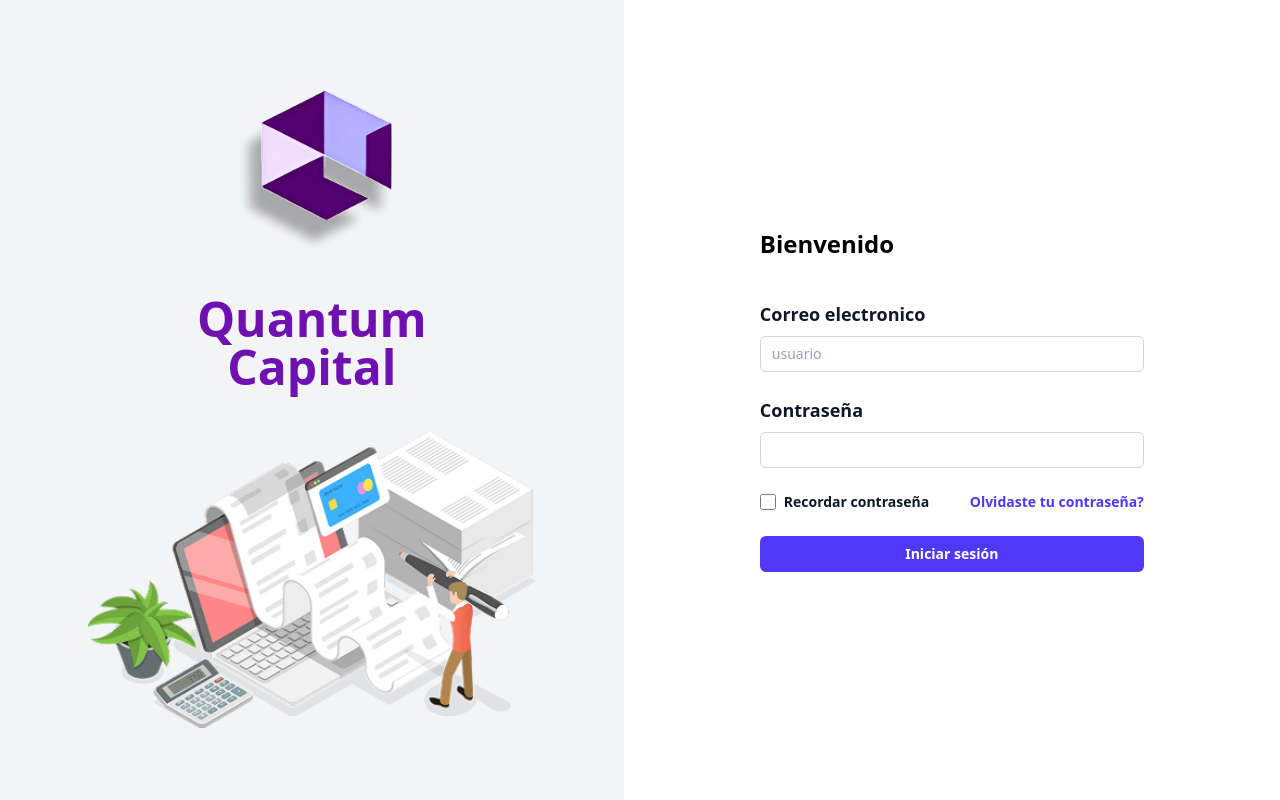
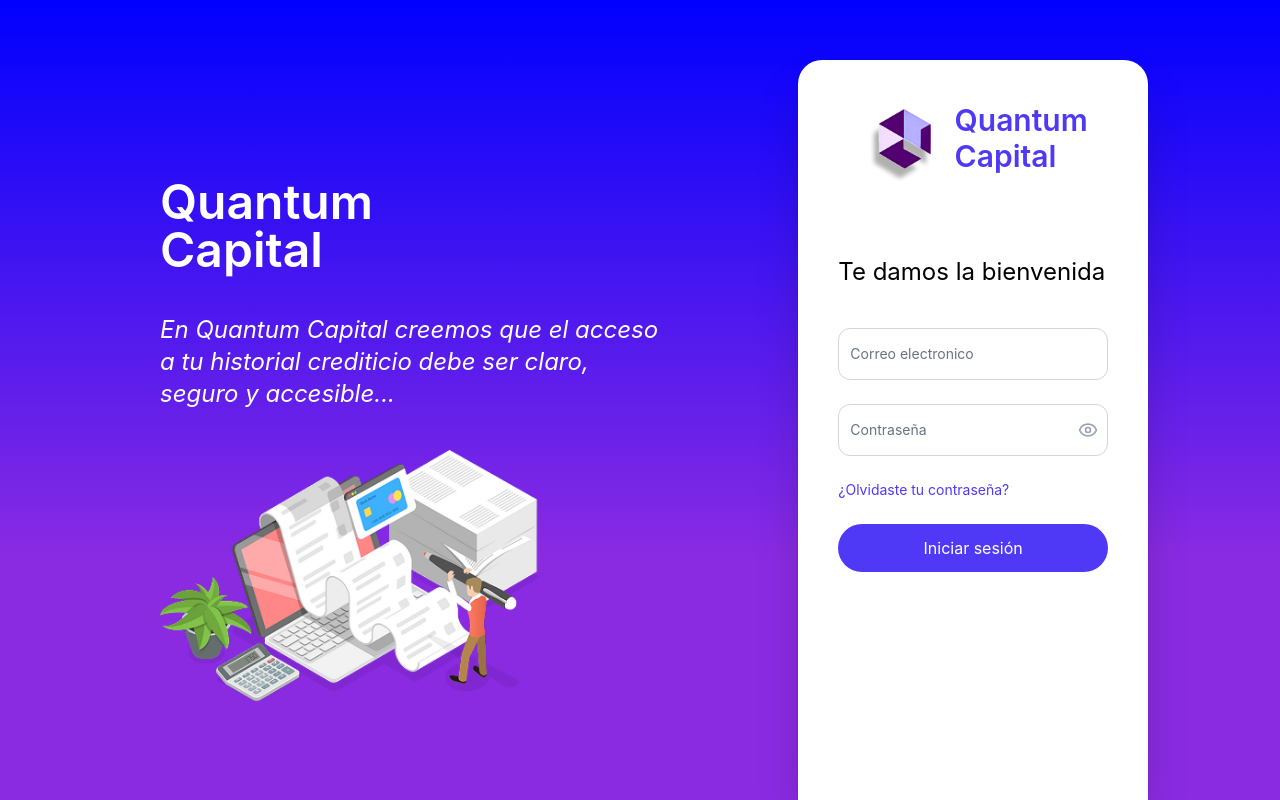
Before and after one commit to basgomcesar/quantumcapitalapp, a Next.js app: page /login in a window 1280 px wide. Built offline with nearby package versions, Linux system fonts and the light colour scheme.

Commit message:
new login style

```diff
--- a/package.json
+++ b/package.json
@@ -9,9 +9,10 @@
     "lint": "next lint"
   },
   "dependencies": {
+    "lucide-react": "^0.507.0",
+    "next": "15.3.1",
     "react": "^19.0.0",
-    "react-dom": "^19.0.0",
-    "next": "15.3.1"
+    "react-dom": "^19.0.0"
   },
   "devDependencies": {
     "@tailwindcss/postcss": "^4",
--- a/src/app/globals.css
+++ b/src/app/globals.css
@@ -1,5 +1,12 @@
 @import "tailwindcss";
 
 @tailwind base;
-@tailwind components;
 @tailwind utilities;
+:root {
+    --font-family-sans: 'Inter', sans-serif;
+}
+
+body {
+    font-family: var(--font-family-sans);
+    background: linear-gradient(0, #8A2BE2 30%, #0000FF 100%);
+}
--- a/src/app/login/page.jsx
+++ b/src/app/login/page.jsx
@@ -1,4 +1,7 @@
 "use client";
+import React from "react";
+import { Eye, EyeOff } from "lucide-react";
+import { useState } from "react";
 
 export default function LoginPage() {
   //quitar el submit por defecto del formulario
@@ -6,73 +9,106 @@ export default function LoginPage() {
     event.preventDefault();
     // Aquí puedes manejar el inicio de sesión, como enviar los datos a una API
     console.log("Formulario enviado");
+    alert("Formulario enviado");
+  };
+  const [isPasswordVisible, setIsPasswordVisible] = useState(false);
+  const togglePasswordVisibility = () => {
+    setIsPasswordVisible(!isPasswordVisible);
   };
   return (
     <div className="flex h-screen ">
-      <div className="bg-gray-100 min-h-screen container flex flex-col items-center justify-center py-10">
-        <img src="/logo.png" alt="Logo" className="w-50 h-50 mb-6"  />
-        <h1 className="text-5xl font-semibold text-purple-800 mb-10 text-center">Quantum <br/>Capital</h1>
-        <img src="/printer-image.png" alt="Printer" className="w-3/4 max-w-md"  />
+      <div className=" min-h-screen container pl-40 pt-30 flex flex-col justify-center py-10">
+        <h1 className="text-5xl font-semibold text-white mb-10 text-left">
+          Quantum <br />
+          Capital
+        </h1>
+        <p className="text-2xl italic text-white mb-10 text-left">
+          En Quantum Capital creemos que el acceso a tu historial crediticio
+          debe ser claro, seguro y accesible...{" "}
+        </p>
+        <img
+          src="/printer-image.png"
+          alt="Printer"
+          className="w-3/4 max-w-md"
+        />
       </div>
-      <div className=" flex flex-col  container h-screen justify-center px-6 py-12 lg:px-8 ">
+      <div className=" flex flex-col container h-screen pt-15 lg:px-8 ">
+        <div className="bg-white rounded-t-3xl shadow-2xl ring-1 ring-gray-900/5  sm:max-w-full sm:mx-25 p-10 h-full">
           <div className="sm:mx-auto sm:w-full sm:max-w-sm">
-          <h1 className="font-bold text-2xl">Bienvenido</h1>
+            <div className="flex items-center justify-center mb-10">
+              <img src="/logo.png" alt="Logo" className="w-20 h-23 mr-4 mb-6" />
+              <h1 className="text-3xl font-semibold text-indigo-600 mb-10 text-left">
+                Quantum <br />
+                Capital
+              </h1>
+            </div>
+            <h1 className="text-2xl ">Te damos la bienvenida</h1>
+
           </div>
           <div className="mt-10 sm:mx-auto sm:w-full sm:max-w-sm">
             <form className="space-y-6" action="#" onSubmit={handleSubmit}>
-            <div>
-              <label className="block text-lg font-semibold text-gray-900">
+              <div className="relative">
+                <input
+                  placeholder=""
+                  id="floating_outlined"
+                  type="text"
+                  className="block px-2.5 pb-2.5 pt-4 w-full  text-gray-900 bg-transparent rounded-xl border-1 border-gray-300 appearance-none dark:border-gray-400 focus:border-transparent focus:outline-none focus:ring-2 focus:ring-blue-600 peer"
+                />
+                <label
+                  htmlFor="floating_outlined"
+                  className="absolute text-sm text-gray-500 dark:text-gray-400 duration-300 transform -translate-y-4 scale-75 top-2 z-10 origin-[0] bg-white px-2 peer-focus:px-2 peer-focus:text-blue-600 peer-focus:dark:text-blue-500 peer-placeholder-shown:scale-100 peer-placeholder-shown:-translate-y-1/2 peer-placeholder-shown:top-1/2 peer-focus:top-2 peer-focus:scale-95 peer-focus:-translate-y-4 rtl:peer-focus:translate-x-1/4 rtl:peer-focus:left-auto start-1"
+                >
                   Correo electronico
                 </label>
-              <div className="mt-2">
+              </div>
+              <div className="relative input max-w-sm">
                 <input
-                  placeholder="usuario"
-                  type="text"
-                  className="block w-full rounded-md bg-white px-3 py-1.5 text-base text-gray-900 outline-1 -outline-offset-1 outline-gray-300 placeholder:text-gray-400 focus:outline-2 focus:-outline-offset-2 focus:outline-indigo-600 sm:text-sm/6"
+                  type={isPasswordVisible ? "text" : "password"}
+                  id="floating_outlined_2"
+                  placeholder=""
+                  className="block px-2.5 pb-2.5 pt-4 w-full  text-gray-900 bg-transparent rounded-xl border-1 border-gray-300 appearance-none dark:border-gray-400 focus:border-transparent focus:outline-none focus:ring-2 focus:ring-blue-600 peer"
                 />
-              </div>
-            </div>
-            <div>
-              <label className="block text-lg font-semibold text-gray-900">
+                <label
+                  htmlFor="floating_outlined_2"
+                  className="absolute text-sm text-gray-500 dark:text-gray-400 duration-300 transform -translate-y-4 scale-75 top-2 z-10 origin-[0] bg-white px-2 peer-focus:px-2 peer-focus:text-blue-600  peer-placeholder-shown:scale-100 peer-placeholder-shown:-translate-y-1/2 peer-placeholder-shown:top-1/2 peer-focus:top-2 peer-focus:scale-95 peer-focus:-translate-y-4 rtl:peer-focus:translate-x-1/4 rtl:peer-focus:left-auto start-1"
+                >
                   Contraseña
                 </label>
-              <div className="mt-2 ">
-                <input
-                  type="password"
-                  className="block w-full rounded-md bg-white px-3 py-1.5 text-base text-gray-900 outline-1 -outline-offset-1 outline-gray-300 placeholder:text-gray-400 focus:outline-2 focus:-outline-offset-2 focus:outline-indigo-600 sm:text-sm/6"
-                />
-              </div>
+                <button
+                  className="absolute inset-y-0 end-0 flex items-center z-20 px-2.5 cursor-pointer text-gray-400 rounded-e-md focus:outline-none focus-visible:text-indigo-500 hover:text-indigo-500 transition-colors"
+                  type="button"
+                  onClick={togglePasswordVisibility}
+                  aria-label={
+                    isPasswordVisible ? "Hide password" : "Show password"
+                  }
+                  aria-pressed={isPasswordVisible}
+                  aria-controls="password"
+                >
+                  {isPasswordVisible ? (
+                    <EyeOff size={20} aria-hidden="true" />
+                  ) : (
+                    <Eye size={20} aria-hidden="true" />
+                  )}
+                </button>
               </div>
               {/* Olvidaste tu contraseña?*/}
               <div className="flex items-center justify-between">
-              <div className="flex items-center">
-                <input
-                  id="remember-me"
-                  type="checkbox"
-                  className="h-4 w-4 rounded border-gray-300 text-indigo-600 focus:ring-indigo-600"
-                />
-                <label
-                  htmlFor="remember-me"
-                  className="ml-2 block text-sm font-semibold text-gray-900"
-                >
-                  Recordar contraseña
-                </label>
-              </div>
                 <div className="text-sm">
                   <a
                     href="#"
-                  className="font-semibold text-indigo-600 hover:text-indigo-500"
+                    className=" text-indigo-600 hover:text-indigo-500"
                   >
-                  Olvidaste tu contraseña?
+                    ¿Olvidaste tu contraseña?
                   </a>
                 </div>
               </div>
-            <button className="flex w-full justify-center rounded-md bg-indigo-600 px-3 py-1.5 text-sm/6 font-semibold text-white shadow-xs hover:bg-indigo-500 focus-visible:outline-2 focus-visible:outline-offset-2 focus-visible:outline-indigo-600">
+              <button className="flex w-full justify-center rounded-3xl bg-indigo-600 px-3 py-3 text-md text-white   hover:bg-indigo-500 focus-visible:outline-2 focus-visible:outline-offset-2 focus-visible:outline-indigo-600">
                 Iniciar sesión
               </button>
             </form>
           </div>
         </div>
       </div>
+    </div>
   );
 }
```
Also changed, not shown: 1 other file (tests, documents, lock files or other folders). Lines whose indentation alone changed are shown as unchanged.
